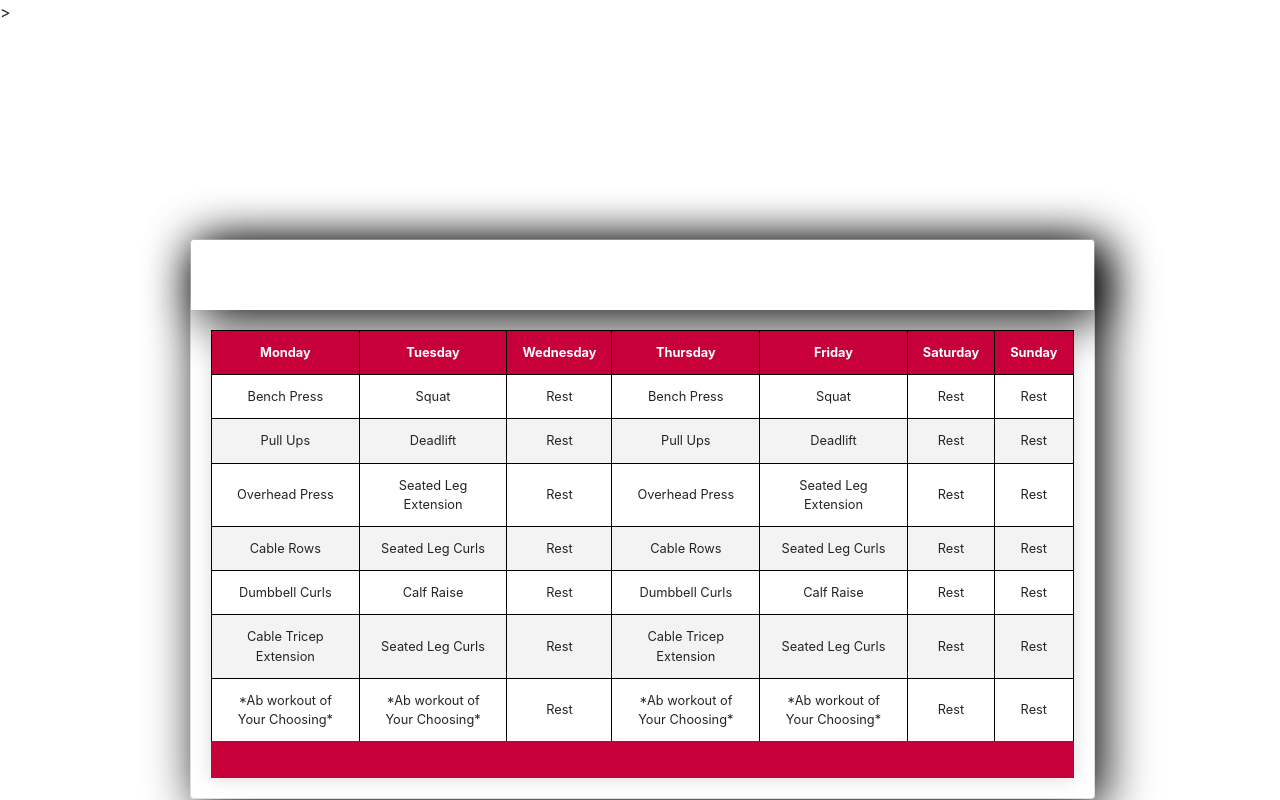
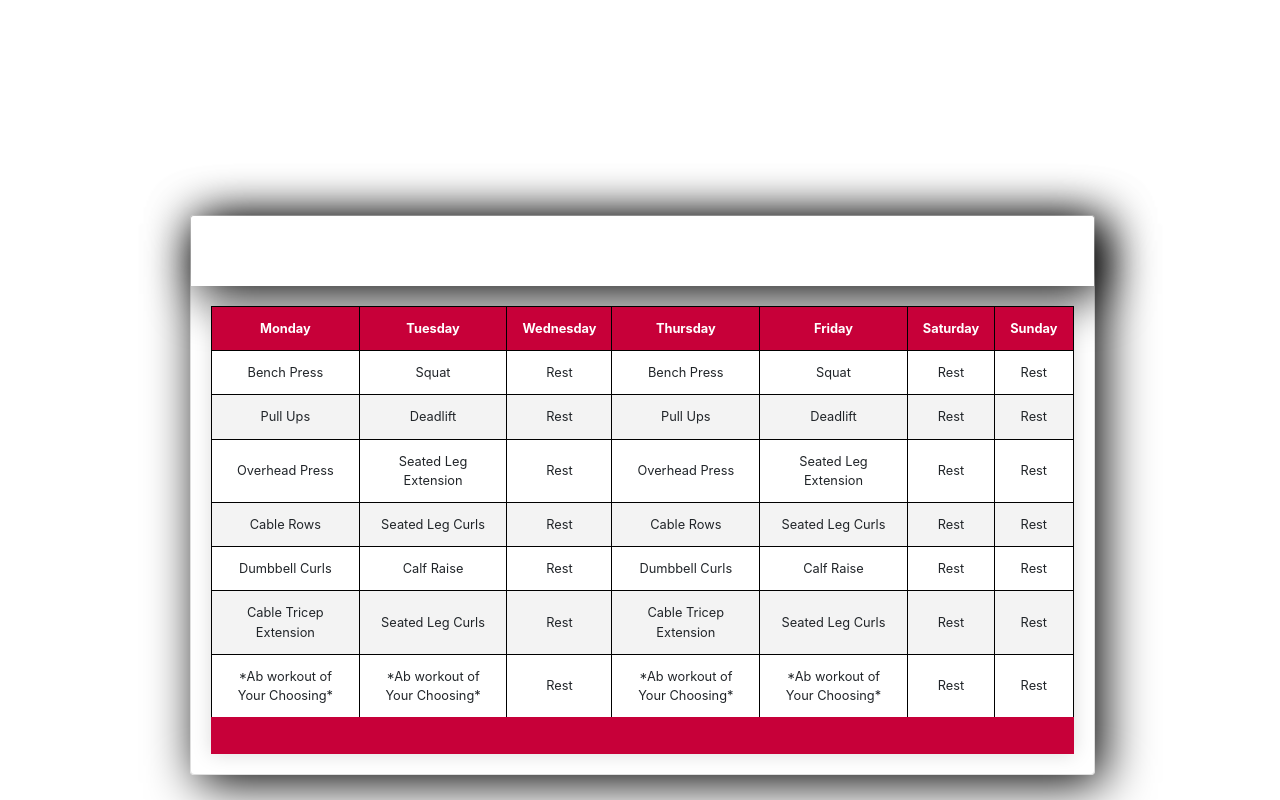
Before and after one commit to imightaswell/BeattyBoys-SeniorProject, a PHP site: page /routines.php in a window 1280 px wide. Run offline with PHP 8.4, Linux system fonts and the light colour scheme; the visitor is signed in with stand-in values (Sample User, id 1).

Commit message:
fixed some bugs
- routines page >> bug
- removed legend from chartjs

```diff
--- a/routines.php
+++ b/routines.php
@@ -3,7 +3,7 @@
 <html>
 <head>
 	<title>BeattyBoys Fitness - Workout Routines</title>
-	<link rel="stylesheet" href="../css/css_routine.css"/>>
+	<link rel="stylesheet" href="../css/css_routine.css"/>
 	<link rel="stylesheet" href="https://stackpath.bootstrapcdn.com/bootstrap/4.3.1/css/bootstrap.min.css" integrity="sha384-ggOyR0iXCbMQv3Xipma34MD+dH/1fQ784/j6cY/iJTQUOhcWr7x9JvoRxT2MZw1T" crossorigin="anonymous">
 	<style>
 table, th, td {
@@ -293,7 +293,7 @@ table, th, td {
 				<td>Rest</td>
 				<td>Deadlift</td>
 				<td>Rest</td>
-				<td>Deadlift</td>>
+				<td>Deadlift</td>
 				<td>Rest</td>
 				<td>Rest</td>
 			</tr>
--- a/weight.js
+++ b/weight.js
@@ -45,7 +45,7 @@ var ajax =  new XMLHttpRequest();
     		},
     		options: {
                 maintainAspectRatio : true,
-    			legend : {onClick: (e) => e.stopPropagation()},
+    			legend : {display: false},
         		scales: {
             		yAxes: [{
                 		ticks: {
```
